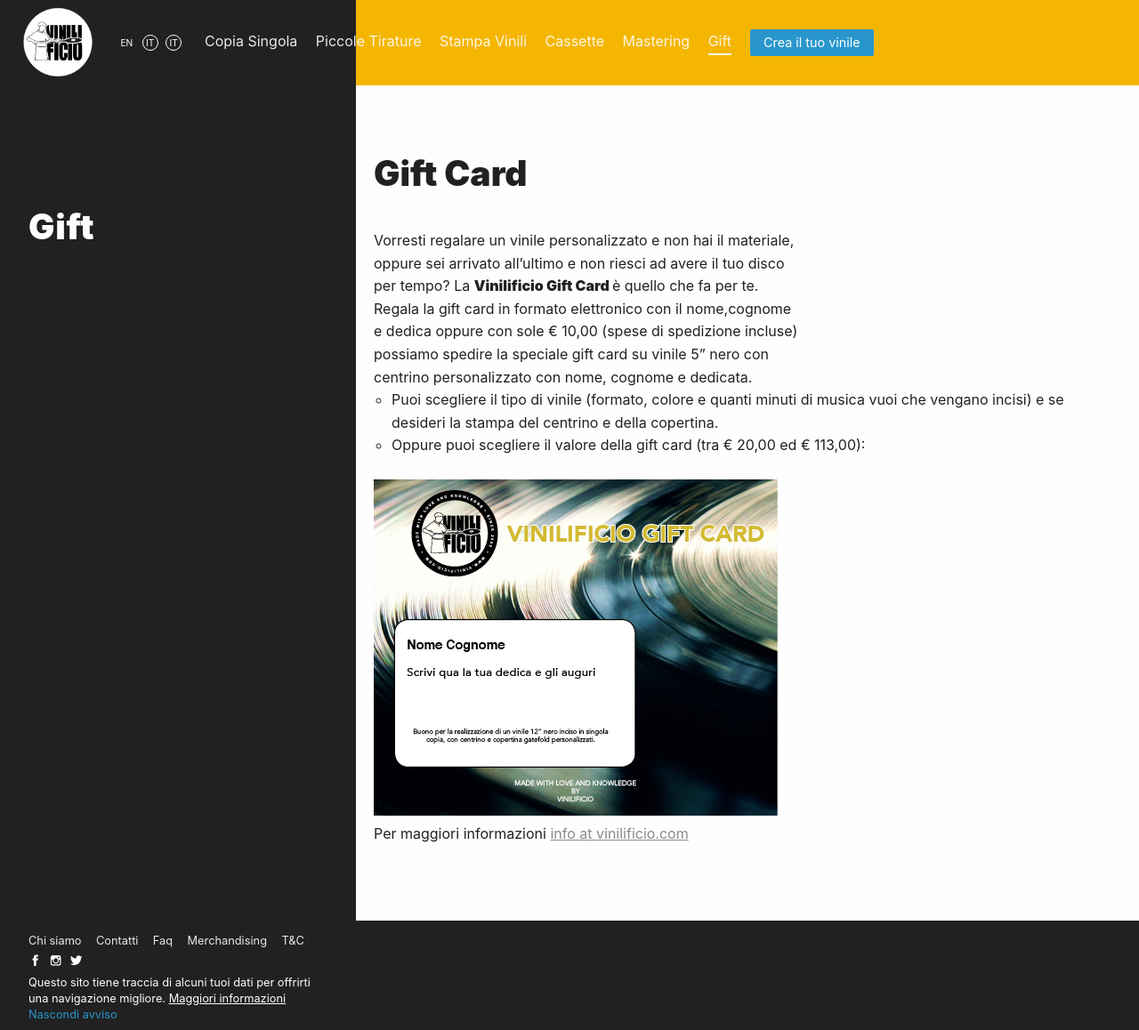
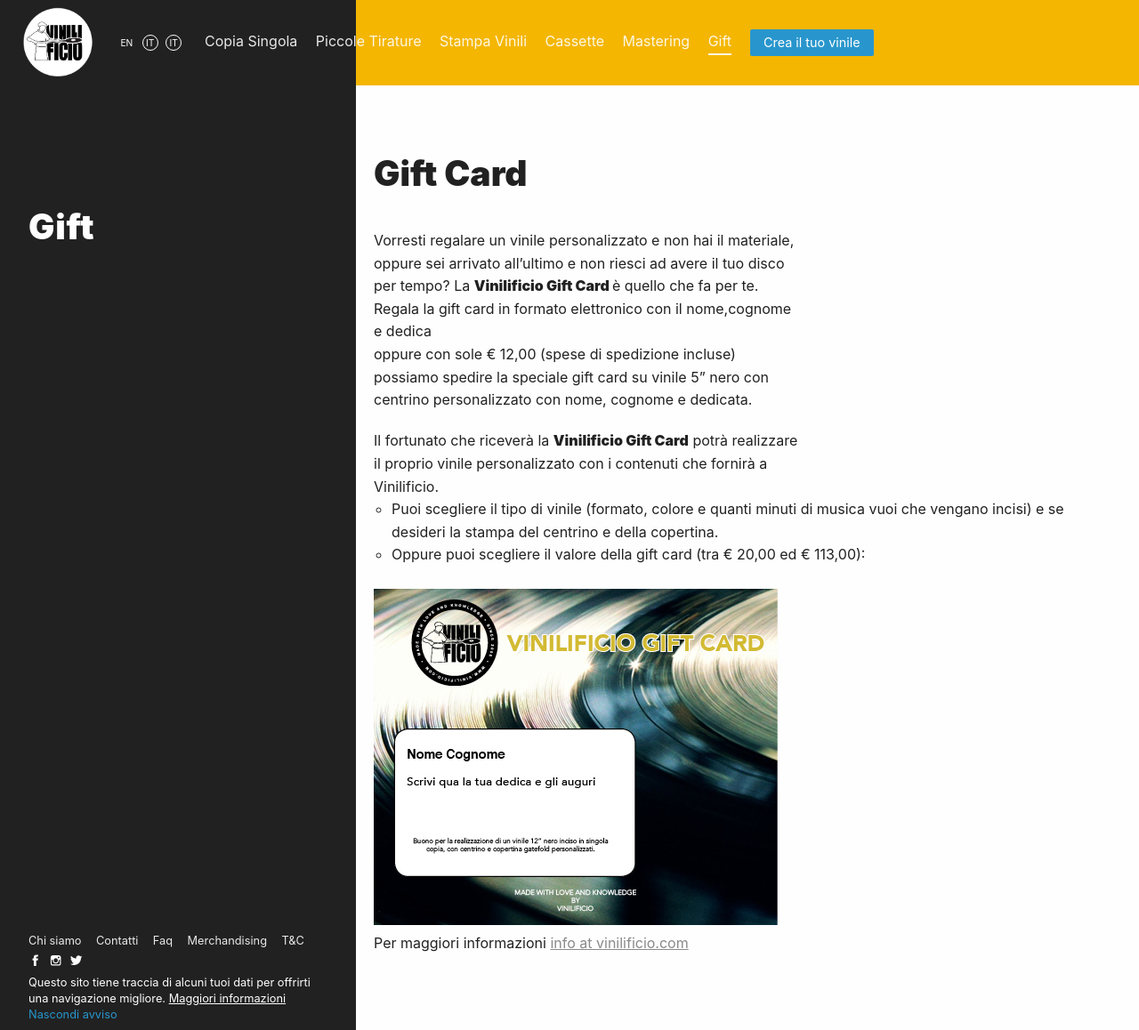
Before and after one commit to Vinilificio/vinilificio.com, a Jekyll site: the page built from _pages/giftcard.md, in a window 1280 px wide and 1158 px high. Shown: the whole window at 89% size. Built offline with Jekyll 4.4.1, drawn with Linux system fonts in a browser that asks for light colours; nearby versions of some CDN libraries; comment, search, counter and statistics services are not loaded.

Commit message:
aggiornamento

```diff
--- a/_pages/giftcard.md
+++ b/_pages/giftcard.md
@@ -9,7 +9,11 @@
 # Gift Card
 
 Vorresti regalare un vinile personalizzato e non hai il materiale, oppure sei arrivato all'ultimo e non riesci ad avere il tuo disco per tempo?
-La <b>Vinilificio Gift Card </b> è quello che fa per te.<br> Regala la gift card in formato elettronico con il nome,cognome e dedica oppure con sole € 10,00 (spese di spedizione incluse) possiamo spedire la speciale gift card su vinile 5" nero con centrino personalizzato con nome, cognome e dedicata.
+La <b>Vinilificio Gift Card </b> è quello che fa per te.<br>
+Regala la gift card in formato elettronico con il nome,cognome e dedica<br>
+oppure con sole € 12,00 (spese di spedizione incluse) possiamo spedire la speciale gift card su vinile 5" nero con centrino personalizzato con nome, cognome e dedicata.
+
+Il fortunato che riceverà la <b>Vinilificio Gift Card</b> potrà realizzare il proprio vinile personalizzato con i contenuti che fornirà a Vinilificio.
 <br>
 
 - Puoi scegliere il tipo di vinile (formato, colore e quanti minuti di musica vuoi che vengano incisi) e se desideri la stampa del centrino e della copertina.
```
